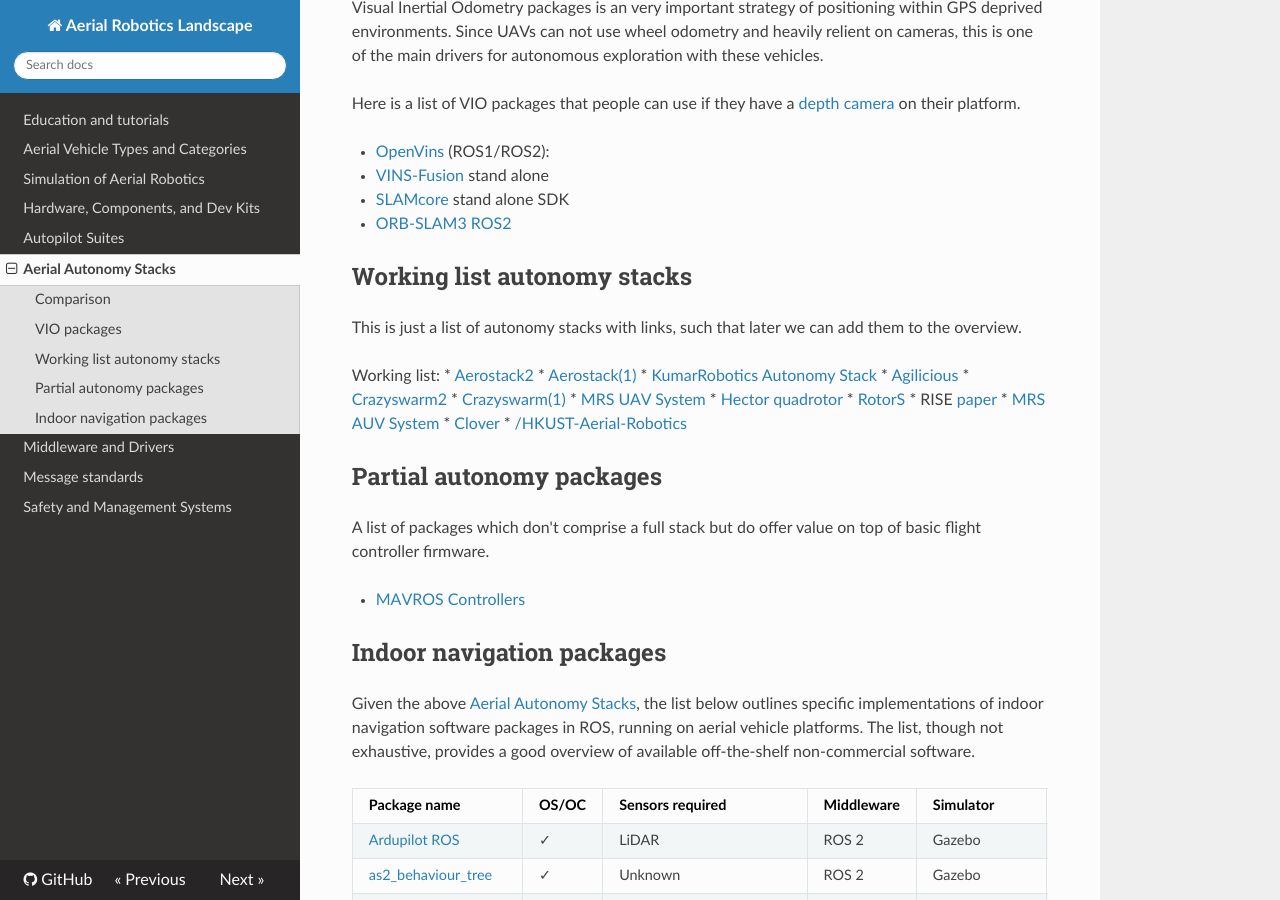
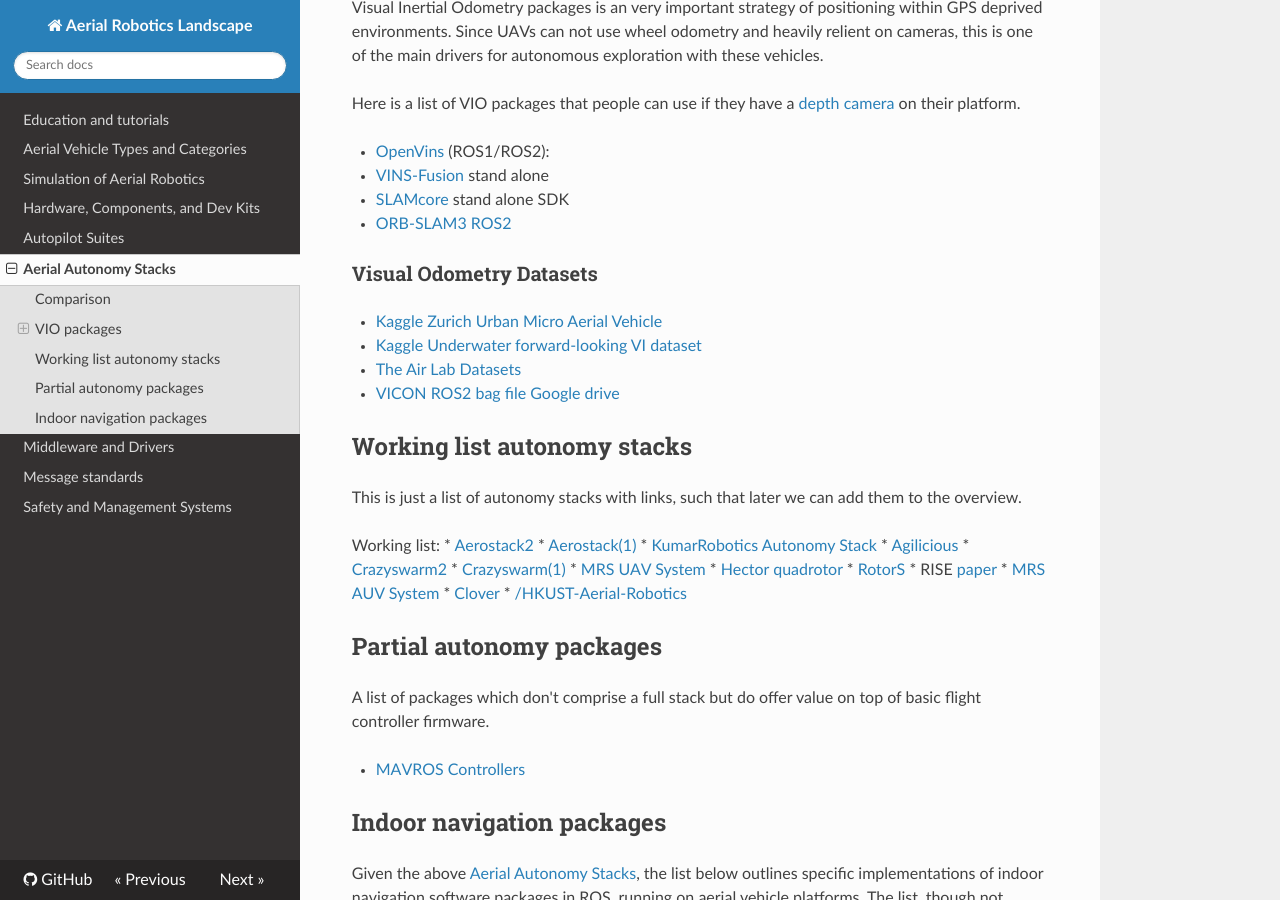
Before and after one commit to ROS-Aerial/aerial_robotic_landscape, an MkDocs documentation site: the page built from docs/aerial_autonomy_stacks.md, in a window 1280 px wide and 900 px high, scrolled down 1271 px. Built offline with MkDocs 1.6.1, drawn with Linux system fonts in a browser that asks for light colours; nearby versions of some CDN libraries.

Commit message:
add useful vi/vo datasets to the aerial autonomy VIO package information
Signed-off-by: dirksavage88 <dirksavage88@gmail.com>

```diff
--- a/docs/aerial_autonomy_stacks.md
+++ b/docs/aerial_autonomy_stacks.md
@@ -51,6 +51,13 @@
 - [SLAMcore](https://www.slamcore.com/product/) stand alone SDK
 - [ORB-SLAM3 ROS2](https://github.com/suchetanrs/ORB-SLAM3-ROS2-Docker)
 
+### Visual Odometry Datasets
+
+- [Kaggle Zurich Urban Micro Aerial Vehicle](https://www.kaggle.com/datasets/mrisdal/zurich-urban-micro-aerial-vehicle)
+- [Kaggle Underwater forward-looking VI dataset](https://www.kaggle.com/datasets/viseaonlab/flsea-vi)
+- [The Air Lab Datasets](https://theairlab.org/datasets/)
+- [VICON ROS2 bag file Google drive](https://drive.google.com/drive/folders/1xQ1KcZhZ5pioPXTyrZBN6Mjxkfpcd_B3)
+
 ## Working list autonomy stacks
 
 This is just a list of autonomy stacks with links, such that later we can add them to the overview.
```
